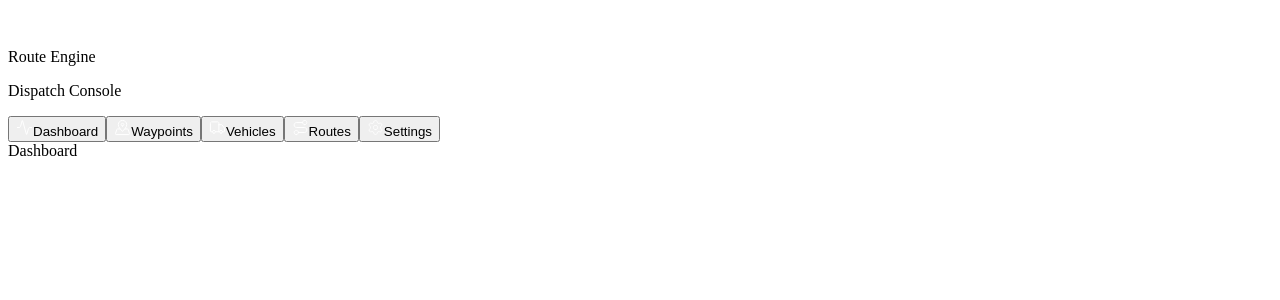
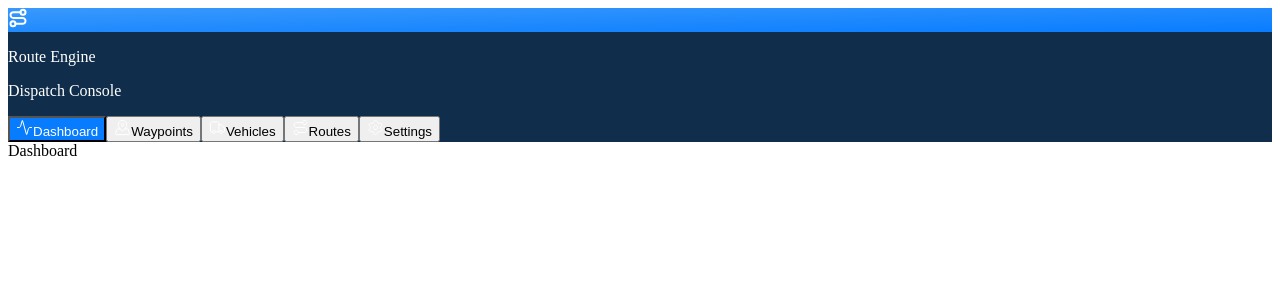
Before and after one commit to bugman-dev/route-admin, a React (Vite) app: page /dashboard in a window 1280 px wide. Shown: the top 300 px of the page. Built offline with nearby package versions, Linux system fonts and the light colour scheme; the HTML template or start-up script is replaced by a standard one.

Commit message:
Update colors

```diff
--- /dev/null
+++ b/src/assets/colors/appColors.ts
@@ -0,0 +1,8 @@
+const appColors = {
+    primary:"#087CFF",
+    backgroudSolid:"#102E4B",
+    textWhite:"#FFFFFF",
+    gradientPrimary:"#3999FC",
+}
+
+export default appColors;
--- a/src/components/SideNavigation/index.tsx
+++ b/src/components/SideNavigation/index.tsx
@@ -3,6 +3,7 @@ import type { SideNavigationItem } from "@ra/interfaces/sideNavigation.interface
 import { sideNavigation } from "@ra/constants/sideNavigation";
 import { useSideNavigation } from "@ra/hooks/useSideNavigation";
 import RouteIcon from "@ra/assets/icons/RouteIcon";
+import appColors from "@ra/assets/colors/appColors";
 
 export default function SideNavigation() {
   const { activeItem, handlenavigationItemClick } = useSideNavigation();
@@ -17,9 +18,10 @@ export default function SideNavigation() {
           type="button"
           className={
             isActive
-              ? "flex w-full cursor-pointer items-center gap-3 rounded-lg bg-[#1e6bff] px-3 py-2.5 text-left text-sm font-medium text-white"
+              ? "flex w-full cursor-pointer items-center gap-3 rounded-lg px-3 py-2.5 text-left text-sm font-medium"
               : "flex w-full cursor-pointer items-center gap-3 rounded-lg px-3 py-2.5 text-left text-sm font-medium text-slate-200"
           }
+          style={isActive ? { backgroundColor: appColors.primary, color: appColors.textWhite } : undefined}
           onClick={() => {
             handlenavigationItemClick(item.id);
           }}
@@ -32,14 +34,30 @@ export default function SideNavigation() {
   };
 
   return (
-    <aside className="flex h-screen w-64 shrink-0 flex-col bg-[#0b1426] px-4 py-6 text-white">
+    <aside
+      className="flex h-screen w-64 shrink-0 flex-col px-4 py-6"
+      style={{ backgroundColor: appColors.backgroudSolid, color: appColors.textWhite }}
+    >
       <div className="mb-8 flex items-center gap-3 px-2">
-        <div className="flex h-9 w-9 shrink-0 items-center justify-center rounded-lg bg-[#1e6bff] text-sm font-semibold">
-          {<RouteIcon />}
+        <div
+          className="flex h-9 w-9 shrink-0 items-center justify-center rounded-lg text-sm font-semibold"
+          style={{
+            backgroundImage: `linear-gradient(to bottom right, ${appColors.gradientPrimary}, ${appColors.primary})`,
+          }}
+        >
+          <RouteIcon />
         </div>
         <div className="min-w-0">
-          <p className="truncate text-base font-semibold leading-tight">{sideNavigation.navHeader}</p>
-          <p className="mt-0.5 text-[10px] font-medium tracking-[0.12em] text-slate-400 uppercase">
+          <p
+            className="truncate text-base font-semibold leading-tight"
+            style={{ color: appColors.textWhite }}
+          >
+            {sideNavigation.navHeader}
+          </p>
+          <p
+            className="mt-0.5 text-[10px] font-medium tracking-[0.12em] uppercase"
+            style={{ color: appColors.textWhite }}
+          >
             {sideNavigation.navSubHeader}
           </p>
         </div>
```
